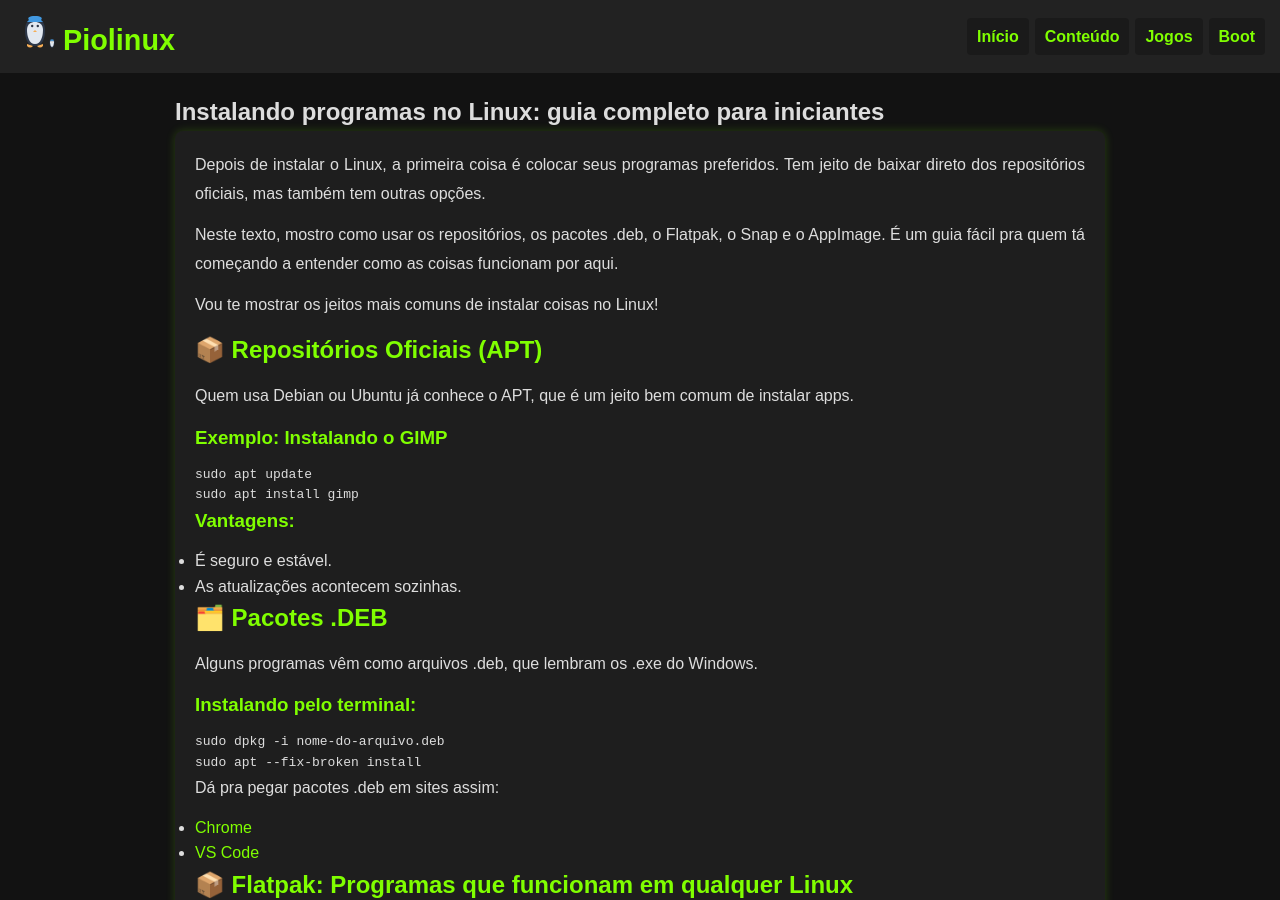
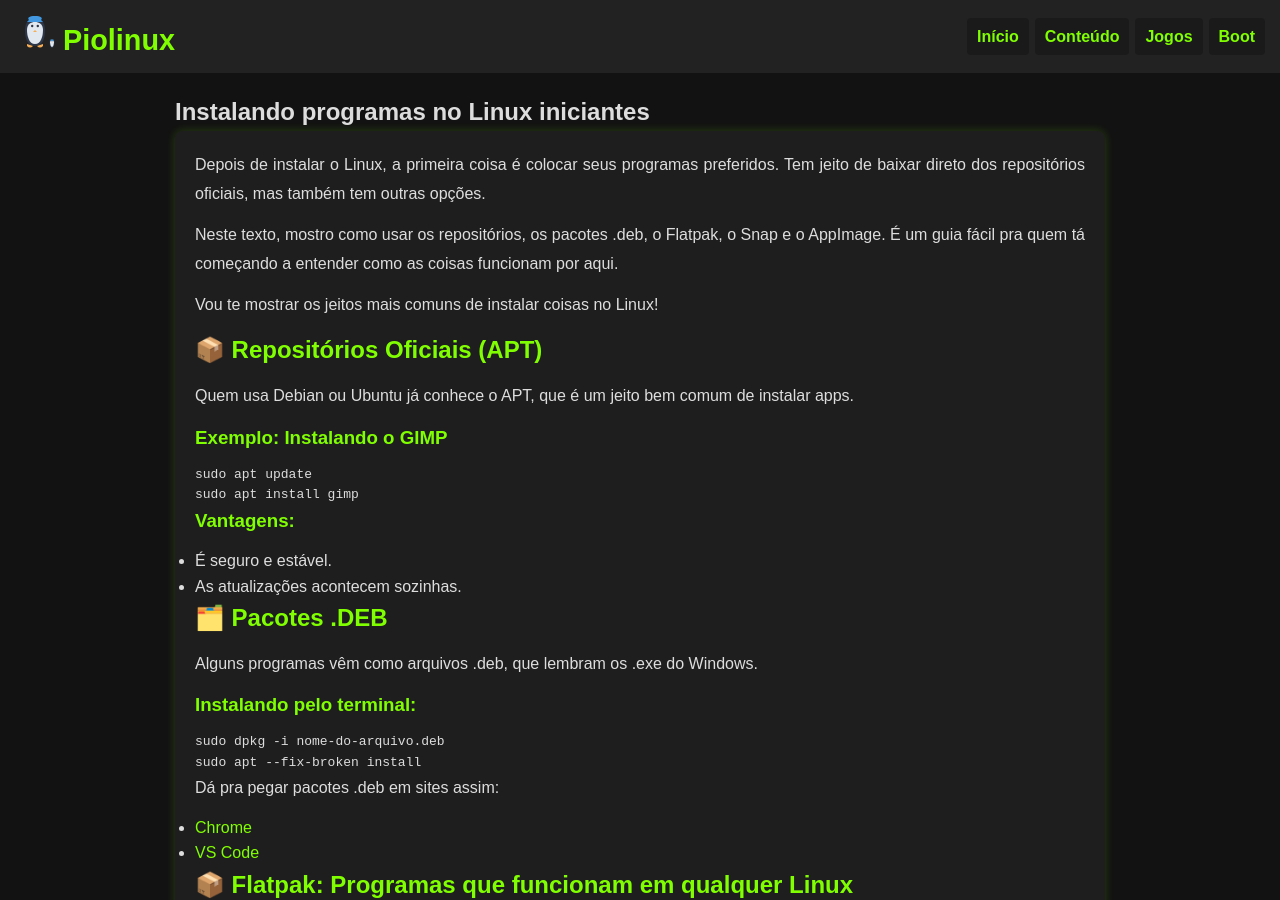
Before and after one commit to Piolinux/piolinux-site, a Jekyll site: the page built from instalando-programas-linux-iniciantes.html, in a window 1280 px wide and 900 px high. Built offline with Jekyll 4.4.1, drawn with Linux system fonts in a browser that asks for light colours.

Commit message:
Update instalando-programas-linux-iniciantes.html

```diff
--- a/instalando-programas-linux-iniciantes.html
+++ b/instalando-programas-linux-iniciantes.html
@@ -1,6 +1,6 @@
 ---
 layout: default
-title: "Instalando programas no Linux: guia completo para iniciantes"
+title: "Instalando programas no Linux iniciantes"
 description: "Aprenda como instalar programas no Linux usando pacotes .deb, Flatpak, Snap e repositórios oficiais. Guia completo para iniciantes."
 keywords: "instalar programas no linux, pacotes deb, flatpak, snap, iniciantes linux"
 robots: "index,follow"
```
